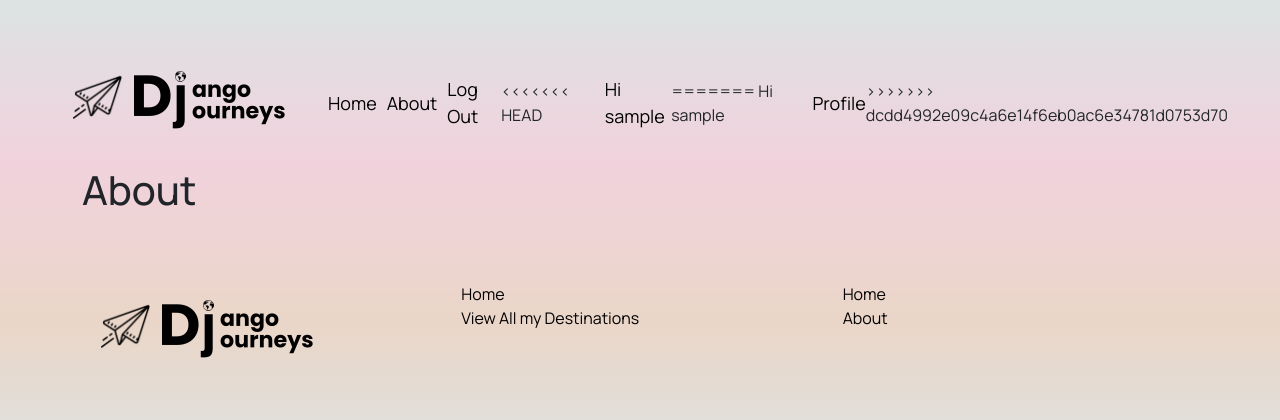
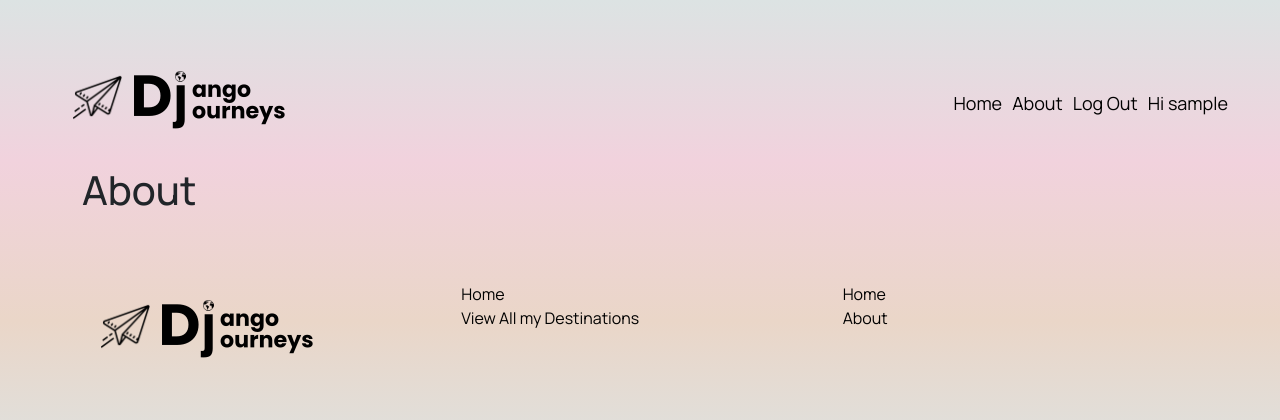
Before and after one commit to milosjocic1/SEI-Project-3, a Django app: page /about/ in a window 1280 px wide. Shown: the top 420 px of the page. Run offline with Django 4.2, Linux system fonts and the light colour scheme; the visitor is signed in with stand-in values (Sample User, id 1); some libraries are stand-ins or nearby versions.

Commit message:
Merge issues resolved

```diff
--- a/main_app/templates/base.html
+++ b/main_app/templates/base.html
@@ -38,13 +38,7 @@
                     <a href="{% url 'about' %}" class="menu-links">About</a>
                     {% if user.is_authenticated %}
                     <a href="{% url 'logout' %}" class="menu-links">Log Out</a>
-<<<<<<< HEAD
                     <a href="{% url 'users_profile' %}" class="menu-links">Hi {{ user.username }}</a>
-=======
-
-                    Hi {{ user.username }}
-                    <a href="{% url 'users-profile' %}" class="menu-links">Profile</a>
->>>>>>> dcdd4992e09c4a6e14f6eb0ac6e34781d0753d70
                     {% else %}
                     <a href="{% url 'signup' %}" class="menu-links">Sign Up</a>
                     <a href="{% url 'login' %}" class="menu-links">Log In</a>
```
